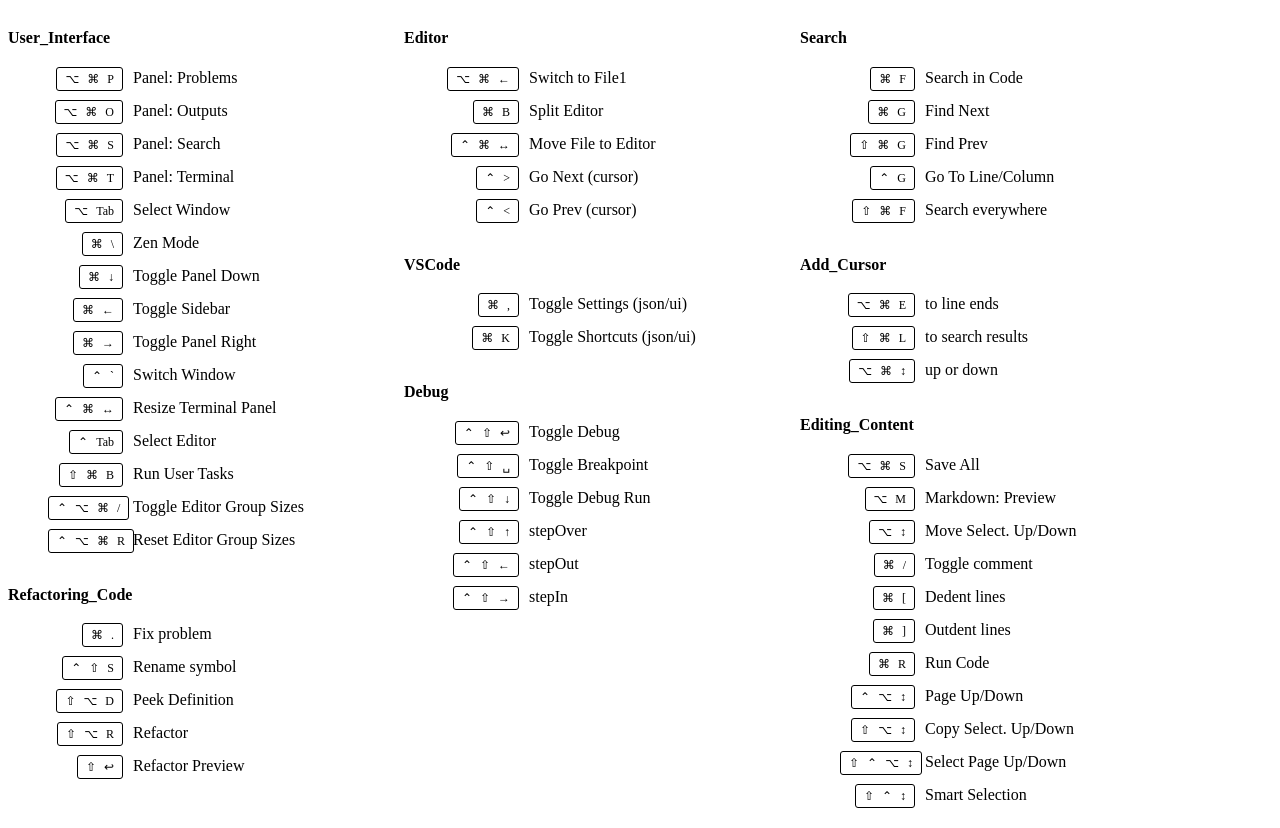
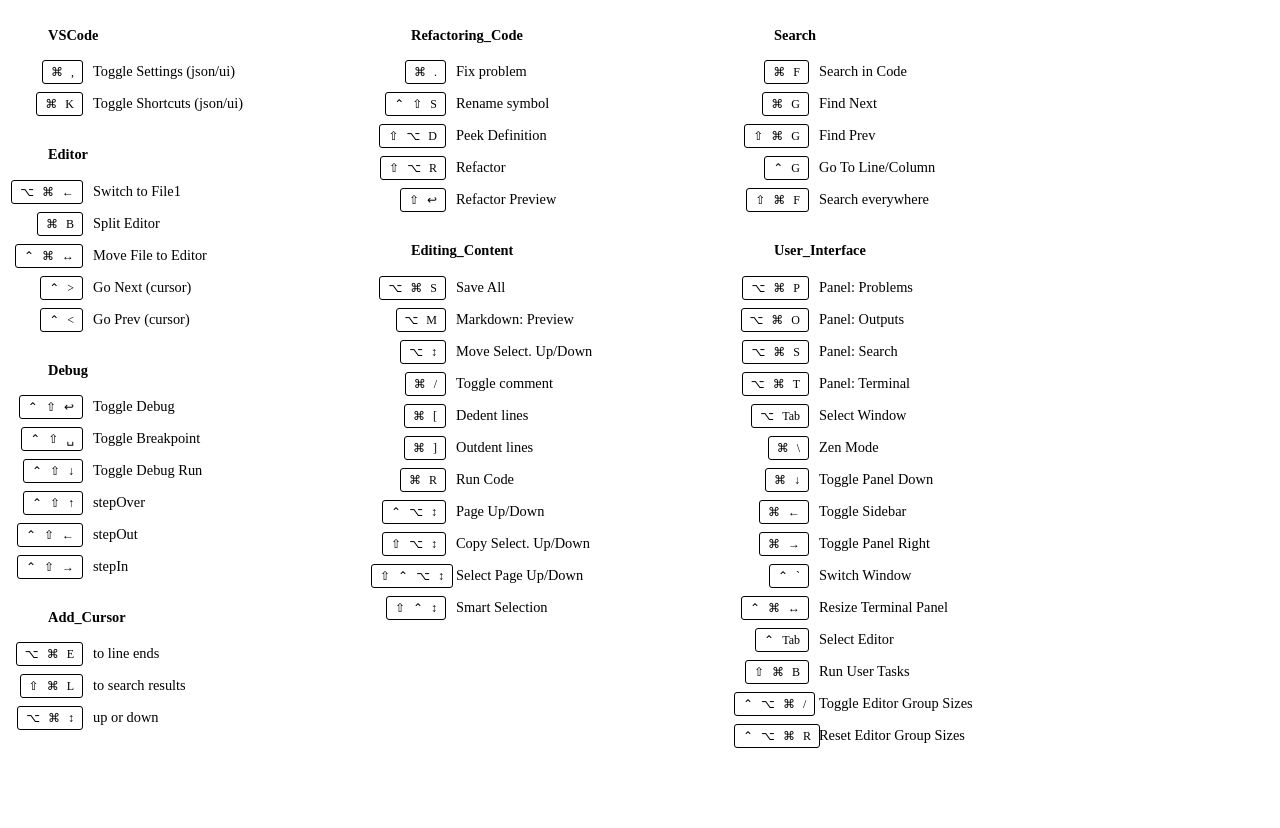
Before and after one commit to butuzov/vsc-keyboard-layout, a plain HTML site: page index.html in a window 1280 px wide. After the commit the page ends 800 px from the top, so only its background shows below. Drawn offline with nearby package versions, Linux system fonts and the light colour scheme.

Commit message:
refactor(template): idempotent order and 1 page template

```diff
--- a/index.html
+++ b/index.html
@@ -11,14 +11,56 @@
 	</script>
 
 	<style>
-	.grid { width:1200px; height:900px; }
+	.grid { }
 	.grid-item { width: 33%; }
+
+	body {
+		font-family:"fira code", "Fira Code Symbol";
+		font-size: 90%;
+	}
+
+	#wrap {
+		overflow:hidden;
+		width:1100px;
+		height:750px;
+		/* background:#feefef; */
+	}
+
+	/* #wrap::before{
+		content: "1";
+		background: red;
+		font-size:0px;
+		line-height:0;
+		margin:0;
+		padding:0;
+		display: block;
+		width: 100%;
+		height:1px;
+	}
+
+	#wrap::after{
+		content: "1";
+		background: red;
+		font-size:0px;
+		line-height:0;
+		margin:0;
+		padding:0;
+		display: block;
+		width: 100%;
+		height:1px;
+	} */
 
 	kbd {
 		padding:2px 4px;
 		font-family:"fira code", "Fira Code Symbol";
 		background:none;
 		color: #000;
+	}
+
+	h4 {padding-left:40px;}
+
+	ol {
+		padding:0;
 	}
 
 	ol li {
@@ -70,9 +112,56 @@
 	</style>
 </head>
 <body>
-
-<div class="grid">
-  <div class='grid-item'>		<h4>User_Interface</h4>
+<div id="wrap">
+	<div class="grid"><div class='grid-item'>		<h4>VSCode</h4>
+<ol>
+		<li><p class="kbd"><span><kbd>⌘</kbd><kbd>,</kbd></span></p><p class="descr">Toggle Settings (json/ui)</p></li>
+		<li><p class="kbd"><span><kbd>⌘</kbd><kbd>K</kbd></span></p><p class="descr">Toggle Shortcuts (json/ui)</p></li>
+</ol>
+</div>
+<div class='grid-item'>		<h4>Refactoring_Code</h4>
+<ol>
+		<li><p class="kbd"><span><kbd>⌘</kbd><kbd>.</kbd></span></p><p class="descr">Fix problem</p></li>
+		<li><p class="kbd"><span><kbd>⌃</kbd><kbd>⇧</kbd><kbd>S</kbd></span></p><p class="descr">Rename symbol</p></li>
+		<li><p class="kbd"><span><kbd>⇧</kbd><kbd>⌥</kbd><kbd>D</kbd></span></p><p class="descr">Peek Definition</p></li>
+		<li><p class="kbd"><span><kbd>⇧</kbd><kbd>⌥</kbd><kbd>R</kbd></span></p><p class="descr">Refactor</p></li>
+		<li><p class="kbd"><span><kbd>⇧</kbd><kbd>↩</kbd></span></p><p class="descr">Refactor Preview</p></li>
+</ol>
+</div>
+<div class='grid-item'>		<h4>Search</h4>
+<ol>
+		<li><p class="kbd"><span><kbd>⌘</kbd><kbd>F</kbd></span></p><p class="descr">Search in Code</p></li>
+		<li><p class="kbd"><span><kbd>⌘</kbd><kbd>G</kbd></span></p><p class="descr">Find Next</p></li>
+		<li><p class="kbd"><span><kbd>⇧</kbd><kbd>⌘</kbd><kbd>G</kbd></span></p><p class="descr">Find Prev</p></li>
+		<li><p class="kbd"><span><kbd>⌃</kbd><kbd>G</kbd></span></p><p class="descr">Go To Line/Column</p></li>
+		<li><p class="kbd"><span><kbd>⇧</kbd><kbd>⌘</kbd><kbd>F</kbd></span></p><p class="descr">Search everywhere</p></li>
+</ol>
+</div>
+<div class='grid-item'>		<h4>Editor</h4>
+<ol>
+		<li><p class="kbd"><span><kbd>⌥</kbd><kbd>⌘</kbd><kbd>←</kbd></span></p><p class="descr">Switch to File1</p></li>
+		<li><p class="kbd"><span><kbd>⌘</kbd><kbd>B</kbd></span></p><p class="descr">Split Editor</p></li>
+		<li><p class="kbd"><span><kbd>⌃</kbd><kbd>⌘</kbd><kbd>↔</kbd></span></p><p class="descr">Move File to Editor</p></li>
+		<li><p class="kbd"><span><kbd>⌃</kbd><kbd>></kbd></span></p><p class="descr">Go Next (cursor)</p></li>
+		<li><p class="kbd"><span><kbd>⌃</kbd><kbd><</kbd></span></p><p class="descr">Go Prev (cursor)</p></li>
+</ol>
+</div>
+<div class='grid-item'>		<h4>Editing_Content</h4>
+<ol>
+		<li><p class="kbd"><span><kbd>⌥</kbd><kbd>⌘</kbd><kbd>S</kbd></span></p><p class="descr">Save All</p></li>
+		<li><p class="kbd"><span><kbd>⌥</kbd><kbd>M</kbd></span></p><p class="descr">Markdown: Preview</p></li>
+		<li><p class="kbd"><span><kbd>⌥</kbd><kbd>↕</kbd></span></p><p class="descr">Move Select. Up/Down</p></li>
+		<li><p class="kbd"><span><kbd>⌘</kbd><kbd>/</kbd></span></p><p class="descr">Toggle comment</p></li>
+		<li><p class="kbd"><span><kbd>⌘</kbd><kbd>[</kbd></span></p><p class="descr">Dedent lines</p></li>
+		<li><p class="kbd"><span><kbd>⌘</kbd><kbd>]</kbd></span></p><p class="descr">Outdent lines</p></li>
+		<li><p class="kbd"><span><kbd>⌘</kbd><kbd>R</kbd></span></p><p class="descr">Run Code</p></li>
+		<li><p class="kbd"><span><kbd>⌃</kbd><kbd>⌥</kbd><kbd>↕</kbd></span></p><p class="descr">Page Up/Down</p></li>
+		<li><p class="kbd"><span><kbd>⇧</kbd><kbd>⌥</kbd><kbd>↕</kbd></span></p><p class="descr">Copy Select. Up/Down</p></li>
+		<li><p class="kbd"><span><kbd>⇧</kbd><kbd>⌃</kbd><kbd>⌥</kbd><kbd>↕</kbd></span></p><p class="descr">Select Page Up/Down</p></li>
+		<li><p class="kbd"><span><kbd>⇧</kbd><kbd>⌃</kbd><kbd>↕</kbd></span></p><p class="descr">Smart Selection</p></li>
+</ol>
+</div>
+<div class='grid-item'>		<h4>User_Interface</h4>
 <ol>
 		<li><p class="kbd"><span><kbd>⌥</kbd><kbd>⌘</kbd><kbd>P</kbd></span></p><p class="descr">Panel: Problems</p></li>
 		<li><p class="kbd"><span><kbd>⌥</kbd><kbd>⌘</kbd><kbd>O</kbd></span></p><p class="descr">Panel: Outputs</p></li>
@@ -91,37 +180,6 @@
 		<li><p class="kbd"><span><kbd>⌃</kbd><kbd>⌥</kbd><kbd>⌘</kbd><kbd>R</kbd></span></p><p class="descr">Reset Editor Group Sizes</p></li>
 </ol>
 </div>
-<div class='grid-item'>		<h4>Editor</h4>
-<ol>
-		<li><p class="kbd"><span><kbd>⌥</kbd><kbd>⌘</kbd><kbd>←</kbd></span></p><p class="descr">Switch to File1</p></li>
-		<li><p class="kbd"><span><kbd>⌘</kbd><kbd>B</kbd></span></p><p class="descr">Split Editor</p></li>
-		<li><p class="kbd"><span><kbd>⌃</kbd><kbd>⌘</kbd><kbd>↔</kbd></span></p><p class="descr">Move File to Editor</p></li>
-		<li><p class="kbd"><span><kbd>⌃</kbd><kbd>></kbd></span></p><p class="descr">Go Next (cursor)</p></li>
-		<li><p class="kbd"><span><kbd>⌃</kbd><kbd><</kbd></span></p><p class="descr">Go Prev (cursor)</p></li>
-</ol>
-</div>
-<div class='grid-item'>		<h4>Search</h4>
-<ol>
-		<li><p class="kbd"><span><kbd>⌘</kbd><kbd>F</kbd></span></p><p class="descr">Search in Code</p></li>
-		<li><p class="kbd"><span><kbd>⌘</kbd><kbd>G</kbd></span></p><p class="descr">Find Next</p></li>
-		<li><p class="kbd"><span><kbd>⇧</kbd><kbd>⌘</kbd><kbd>G</kbd></span></p><p class="descr">Find Prev</p></li>
-		<li><p class="kbd"><span><kbd>⌃</kbd><kbd>G</kbd></span></p><p class="descr">Go To Line/Column</p></li>
-		<li><p class="kbd"><span><kbd>⇧</kbd><kbd>⌘</kbd><kbd>F</kbd></span></p><p class="descr">Search everywhere</p></li>
-</ol>
-</div>
-<div class='grid-item'>		<h4>VSCode</h4>
-<ol>
-		<li><p class="kbd"><span><kbd>⌘</kbd><kbd>,</kbd></span></p><p class="descr">Toggle Settings (json/ui)</p></li>
-		<li><p class="kbd"><span><kbd>⌘</kbd><kbd>K</kbd></span></p><p class="descr">Toggle Shortcuts (json/ui)</p></li>
-</ol>
-</div>
-<div class='grid-item'>		<h4>Add_Cursor</h4>
-<ol>
-		<li><p class="kbd"><span><kbd>⌥</kbd><kbd>⌘</kbd><kbd>E</kbd></span></p><p class="descr">to line ends</p></li>
-		<li><p class="kbd"><span><kbd>⇧</kbd><kbd>⌘</kbd><kbd>L</kbd></span></p><p class="descr">to search results</p></li>
-		<li><p class="kbd"><span><kbd>⌥</kbd><kbd>⌘</kbd><kbd>↕</kbd></span></p><p class="descr">up or down</p></li>
-</ol>
-</div>
 <div class='grid-item'>		<h4>Debug</h4>
 <ol>
 		<li><p class="kbd"><span><kbd>⌃</kbd><kbd>⇧</kbd><kbd>↩</kbd></span></p><p class="descr">Toggle Debug</p></li>
@@ -132,31 +190,13 @@
 		<li><p class="kbd"><span><kbd>⌃</kbd><kbd>⇧</kbd><kbd>→</kbd></span></p><p class="descr">stepIn</p></li>
 </ol>
 </div>
-<div class='grid-item'>		<h4>Editing_Content</h4>
+<div class='grid-item'>		<h4>Add_Cursor</h4>
 <ol>
-		<li><p class="kbd"><span><kbd>⌥</kbd><kbd>⌘</kbd><kbd>S</kbd></span></p><p class="descr">Save All</p></li>
-		<li><p class="kbd"><span><kbd>⌥</kbd><kbd>M</kbd></span></p><p class="descr">Markdown: Preview</p></li>
-		<li><p class="kbd"><span><kbd>⌥</kbd><kbd>↕</kbd></span></p><p class="descr">Move Select. Up/Down</p></li>
-		<li><p class="kbd"><span><kbd>⌘</kbd><kbd>/</kbd></span></p><p class="descr">Toggle comment</p></li>
-		<li><p class="kbd"><span><kbd>⌘</kbd><kbd>[</kbd></span></p><p class="descr">Dedent lines</p></li>
-		<li><p class="kbd"><span><kbd>⌘</kbd><kbd>]</kbd></span></p><p class="descr">Outdent lines</p></li>
-		<li><p class="kbd"><span><kbd>⌘</kbd><kbd>R</kbd></span></p><p class="descr">Run Code</p></li>
-		<li><p class="kbd"><span><kbd>⌃</kbd><kbd>⌥</kbd><kbd>↕</kbd></span></p><p class="descr">Page Up/Down</p></li>
-		<li><p class="kbd"><span><kbd>⇧</kbd><kbd>⌥</kbd><kbd>↕</kbd></span></p><p class="descr">Copy Select. Up/Down</p></li>
-		<li><p class="kbd"><span><kbd>⇧</kbd><kbd>⌃</kbd><kbd>⌥</kbd><kbd>↕</kbd></span></p><p class="descr">Select Page Up/Down</p></li>
-		<li><p class="kbd"><span><kbd>⇧</kbd><kbd>⌃</kbd><kbd>↕</kbd></span></p><p class="descr">Smart Selection</p></li>
+		<li><p class="kbd"><span><kbd>⌥</kbd><kbd>⌘</kbd><kbd>E</kbd></span></p><p class="descr">to line ends</p></li>
+		<li><p class="kbd"><span><kbd>⇧</kbd><kbd>⌘</kbd><kbd>L</kbd></span></p><p class="descr">to search results</p></li>
+		<li><p class="kbd"><span><kbd>⌥</kbd><kbd>⌘</kbd><kbd>↕</kbd></span></p><p class="descr">up or down</p></li>
 </ol>
-</div>
-<div class='grid-item'>		<h4>Refactoring_Code</h4>
-<ol>
-		<li><p class="kbd"><span><kbd>⌘</kbd><kbd>.</kbd></span></p><p class="descr">Fix problem</p></li>
-		<li><p class="kbd"><span><kbd>⌃</kbd><kbd>⇧</kbd><kbd>S</kbd></span></p><p class="descr">Rename symbol</p></li>
-		<li><p class="kbd"><span><kbd>⇧</kbd><kbd>⌥</kbd><kbd>D</kbd></span></p><p class="descr">Peek Definition</p></li>
-		<li><p class="kbd"><span><kbd>⇧</kbd><kbd>⌥</kbd><kbd>R</kbd></span></p><p class="descr">Refactor</p></li>
-		<li><p class="kbd"><span><kbd>⇧</kbd><kbd>↩</kbd></span></p><p class="descr">Refactor Preview</p></li>
-</ol>
-</div>
-
+</div></div>
 </div>
 
 </body>
```
Also changed, not shown: template.html (+45 -5 lines), 1 other file.
